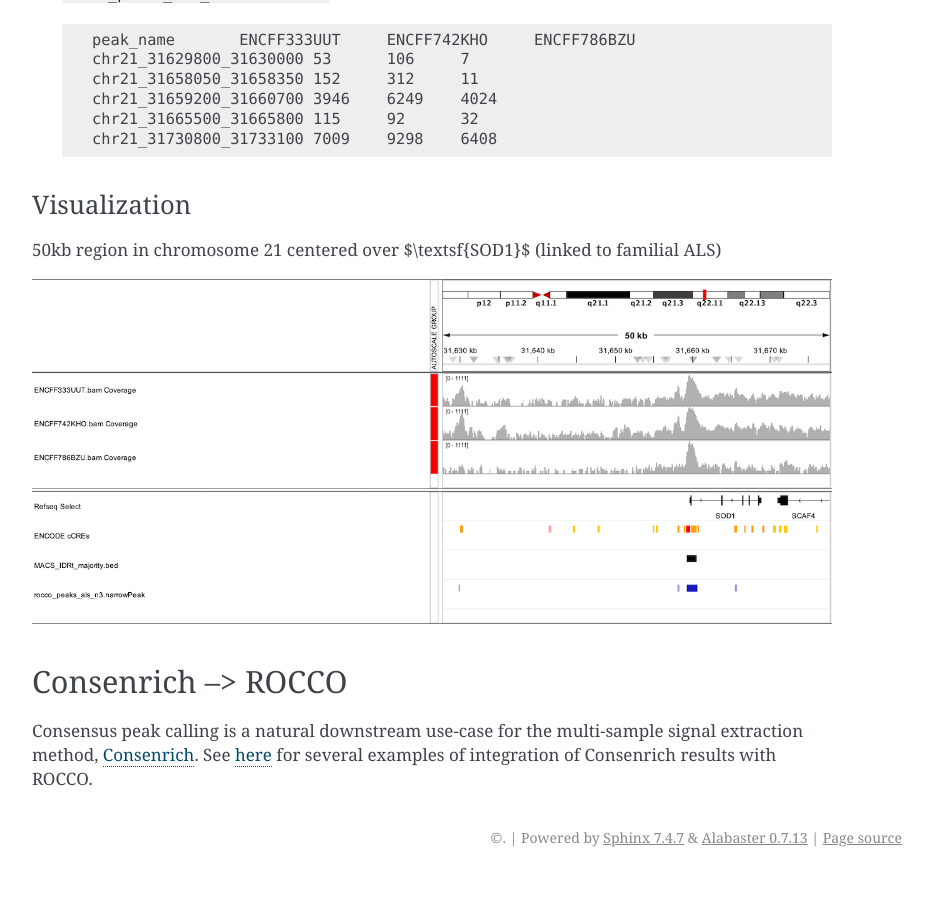
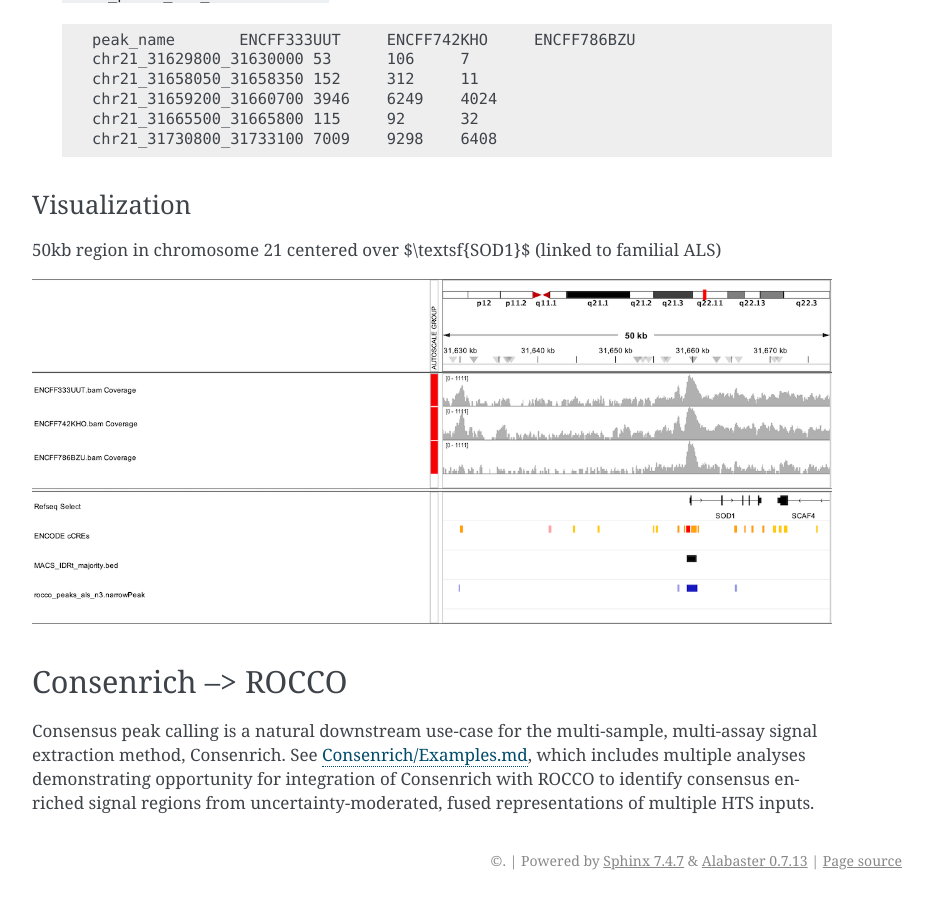
Before and after one commit to nolan-h-hamilton/ROCCO, a Sphinx documentation site: the page built from docs/downstream.md, in a window 1280 px wide and 900 px high, scrolled down 1000 px. Shown: the whole window, without its empty margins (338-1271 px from the left). Built offline with Sphinx 7.4.7, drawn with Linux system fonts in a browser that asks for light colours; before the commit the page ends 1877 px from its top, so only the background shows below that.

Commit message:
update README and downstream.md

```diff
--- a/docs/downstream.md
+++ b/docs/downstream.md
@@ -53,4 +53,4 @@ rocco -i als_bamfiles/*.bam -g hg38 -o rocco_peaks_als_n3.bed  --narrowPeak \
 
 ## Consenrich --> ROCCO
 
-Consensus peak calling is a natural downstream use-case for the multi-sample signal extraction method, [Consenrich](https://github.com/nolan-h-hamilton/Consenrich). See [here](https://github.com/nolan-h-hamilton/Consenrich/blob/main/docs/consensus_peaks.md) for several examples of integration of Consenrich results with ROCCO.
+Consensus peak calling is a natural downstream use-case for the multi-sample, multi-assay signal extraction method, Consenrich. See [Consenrich/Examples.md](https://github.com/nolan-h-hamilton/Consenrich/blob/main/Examples.md), which includes multiple analyses demonstrating opportunity for integration of Consenrich with ROCCO to identify consensus enriched signal regions from uncertainty-moderated, fused representations of multiple HTS inputs.
```
Also changed, not shown: README.md (+2 -1 lines).
